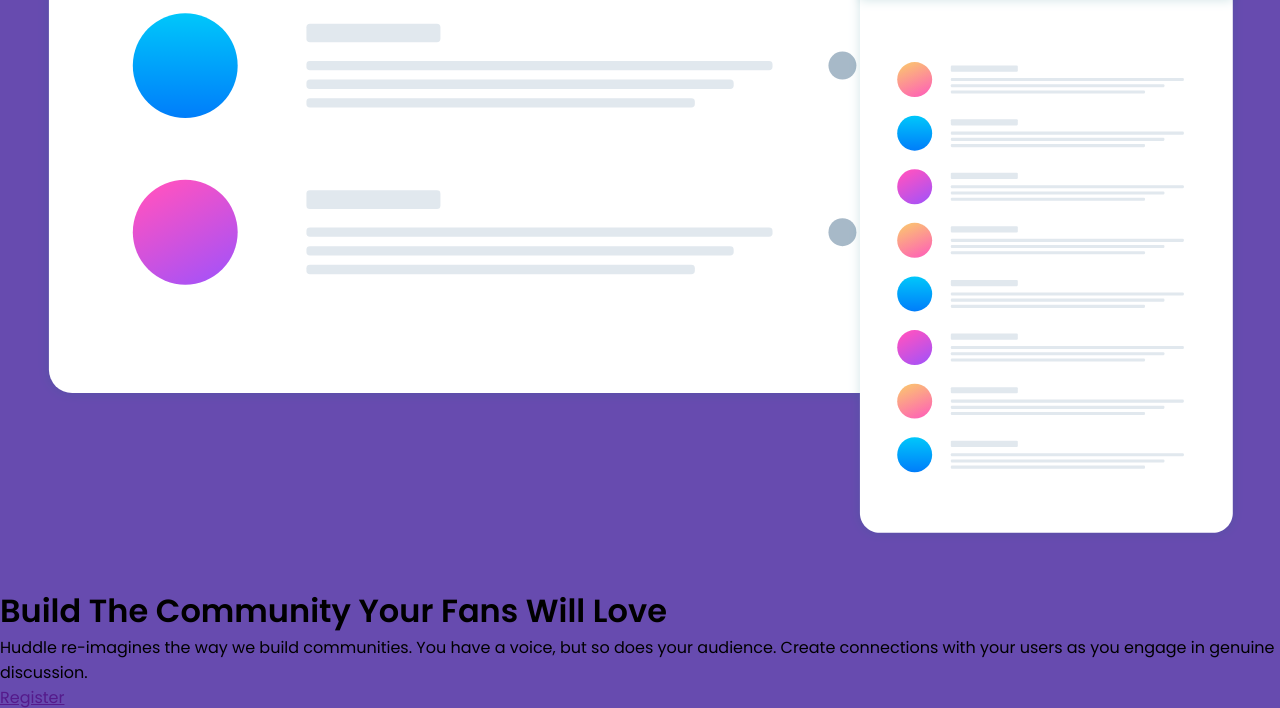
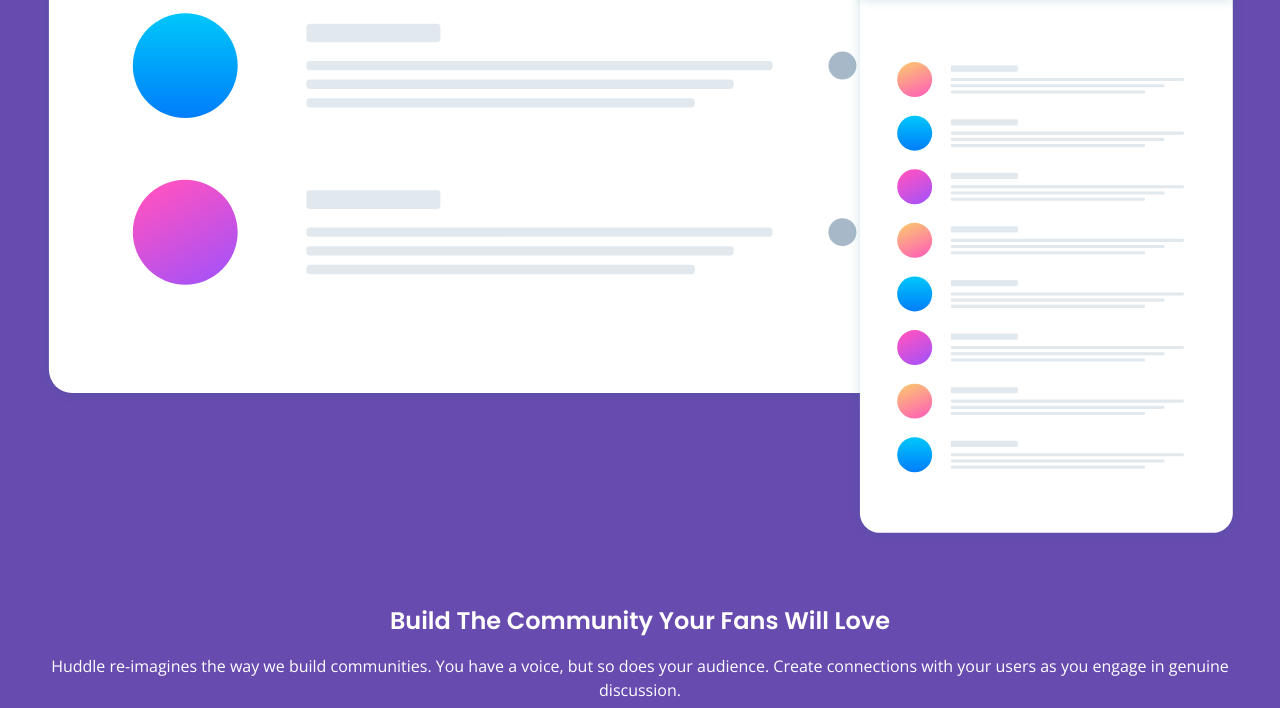
Before and after one commit to IamAbhiDev/huddle-landing-page-with-single-introductory-section-master.github.io, a plain HTML site: page index.html in a window 1280 px wide. Shown: the part 443-1151 px from the top of the page. Drawn offline with nearby package versions, Linux system fonts and the light colour scheme.

Commit message:
content styled

```diff
--- a/css/style.css
+++ b/css/style.css
@@ -53,3 +53,32 @@ img {
     padding: 2.3rem;
     padding-top: 1.4rem;
 }
+
+.content {
+    color: white;
+    text-align: center;
+    padding: 0 2.2rem;
+    margin-top: 1rem;
+}
+
+.content__heading {
+    font-size: 1.5rem;
+}
+
+.content__text {
+    font-family: 'Open Sans', sans-serif;
+    line-height: 1.5;
+    margin-top: 1rem;
+}
+
+.content__btn {
+    background: white;
+    color: var(--violet);
+    font-size: .75rem;
+    text-decoration: none;
+    border-radius: 2rem;
+    box-shadow: 0px 2px 6px -2px rgba(0, 0, 0, 0.8);
+    display: inline-block;
+    padding: .7rem 4.7rem;
+    margin-top: 1.4rem;
+}
```
